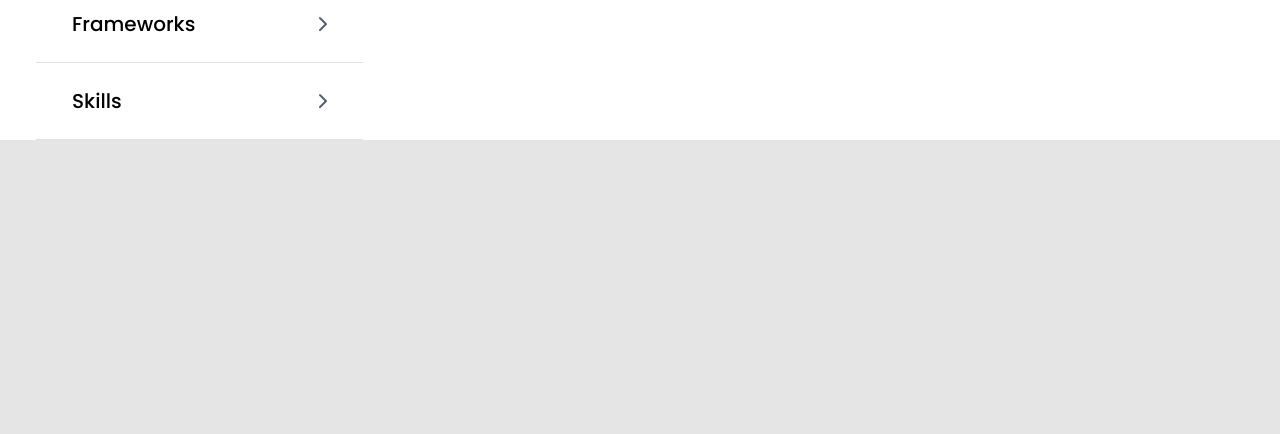
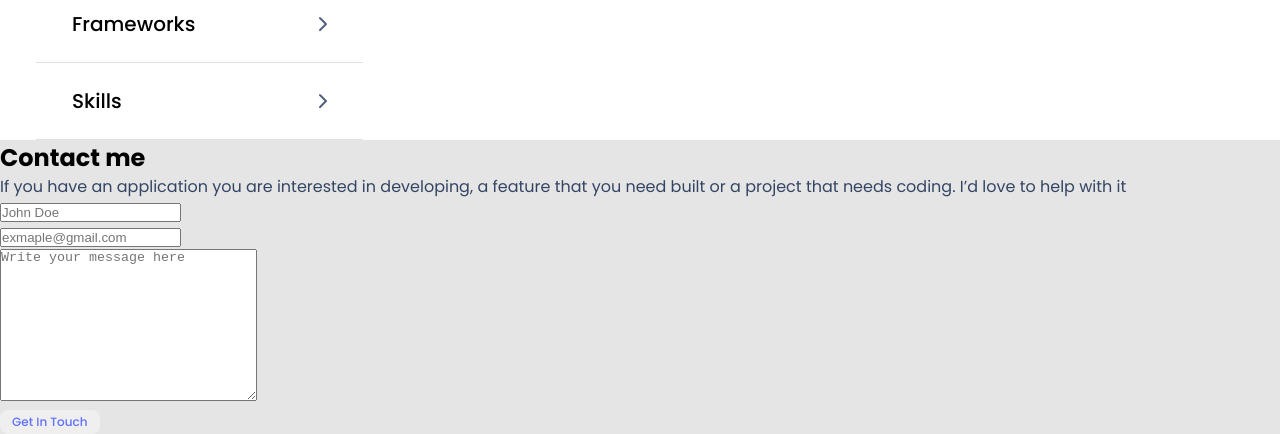
Before and after one commit to myelin0/myportfolio, a website: page index.html in a window 1280 px wide. Shown: the part 4498-4932 px from the top of the page. Before the commit the page ends 4638 px from the top, so only its background shows below. Drawn offline with nearby package versions, Linux system fonts and the light colour scheme.

Commit message:
Add form to html file

```diff
--- a/index.html
+++ b/index.html
@@ -162,7 +162,21 @@
 
 
       </section>
+      <section class="contact-form">
+        <h2>
+          Contact me
+        </h2>
+        <p>If you have an application you are interested in developing, a feature that you need built or a project that needs coding. I’d love to help with it </p>
+        <form action="https://formspree.io/f/mgedwnqw" method="post">
+         <ul>
+         <li><input type="text" id="name" name="user_name" placeholder="John Doe" maxlength="30" required></li>
+          <li><input type="email" id="email" name="user_email" placeholder="exmaple@gmail.com" required></li>
+          <li> <textarea name="message" id="msg" cols="30" rows="10" placeholder="Write your message here" maxlength="500" required></textarea></li>
+          <li><button type="submit">Get In Touch</button></li>
+          </ul>
 
+        </form>
+    </section>
 
     </main>
     </body>
```
